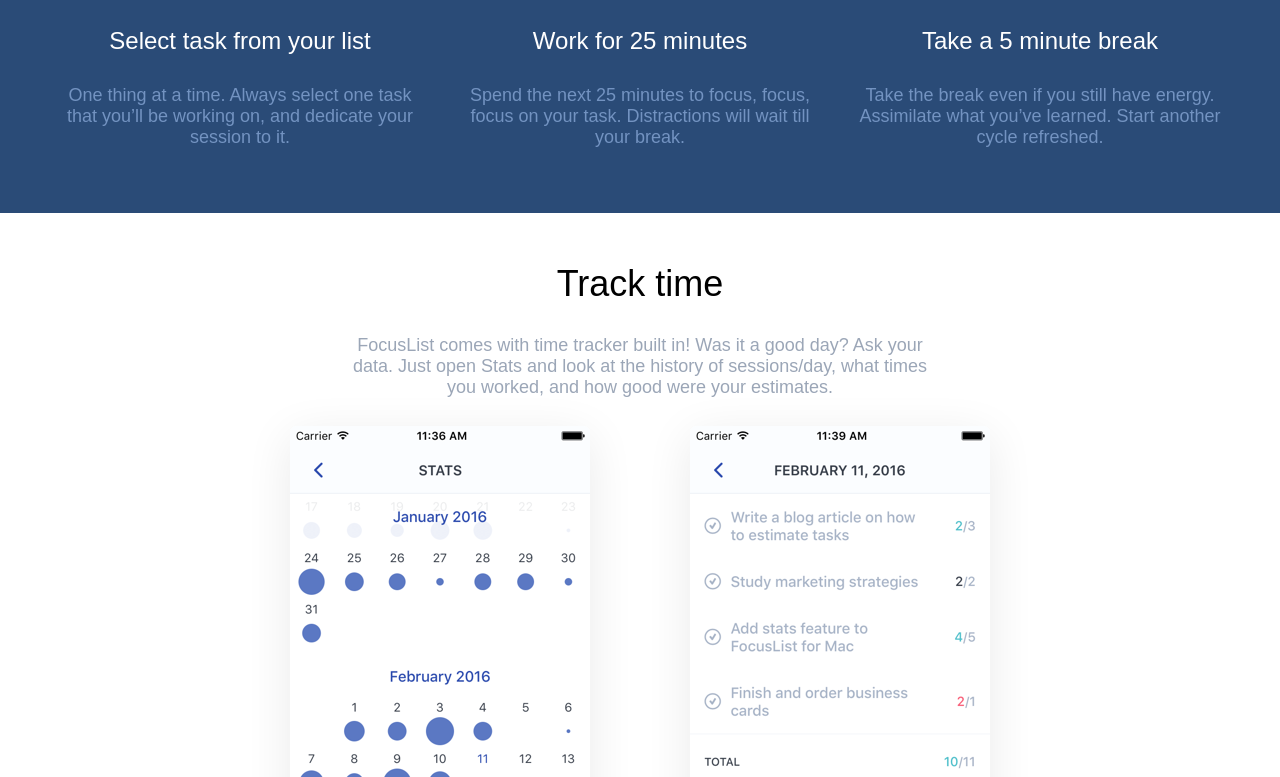
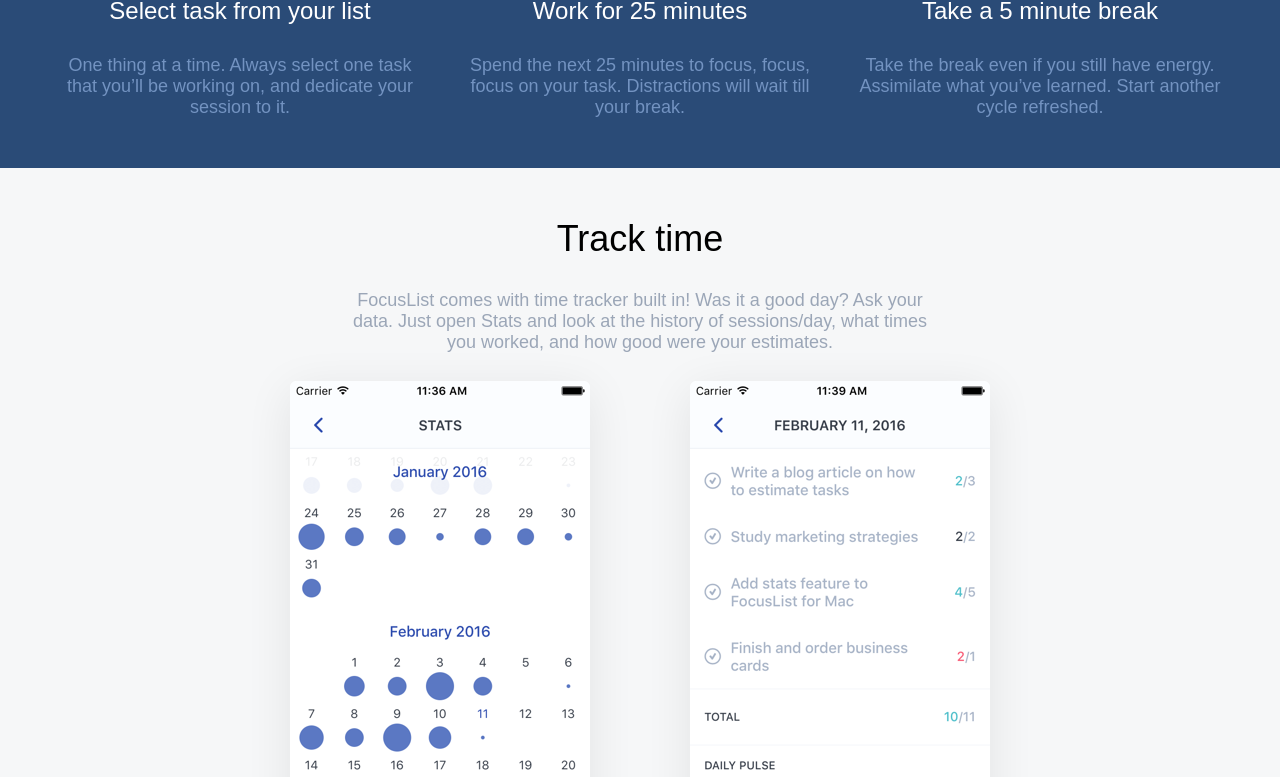
Before and after one commit to GimmikZart/html-css-focuslist, a plain HTML site: page index.html in a window 1280 px wide. Shown: the part 2023-2800 px from the top of the page. Drawn offline with Linux system fonts and the light colour scheme.

Commit message:
Fine Macrostruttura

```diff
--- a/css/style.css
+++ b/css/style.css
@@ -168,6 +168,9 @@ header {
 
 /* SEZIONE TRE: TRACK TIME  */
 
+#tracktime {
+  background-color: #f6f7f8;
+}
 
 #tracktime img {
   display:block;
@@ -213,24 +216,3 @@ footer a {
   text-decoration: none;
   font-size: 14px;
 }
-
-
-
-
-
-
-
-
-
-/* debug */
-div {
-  /* height: 300px; */
-  /* background-color: blue; */
-  /* border: 1px solid black; */
-}
-
-.container, header {
-  margin-bottom: 15px;
-}
-
-/* fine debug */
--- a/index.html
+++ b/index.html
@@ -118,7 +118,8 @@
       </section>
 
       <!-- sezione tre: track time ----------------------------->
-      <section class="container clearfix" id="tracktime">
+      <section id="tracktime">
+        <div class="container clearfix">
           <div class="col-lg-12"
             <!-- blocco titolo e testo -->
             <div class="centrati col-lg-6 col-lg-offset-3">
@@ -137,6 +138,7 @@
           <!-- blocco immagine -->
           <div class="col-lg-4">
             <img src="img/stats2.png" alt="">
+          </div>
         </div>
       </section>
     </main>
```
Lines whose indentation alone changed are shown as unchanged.
